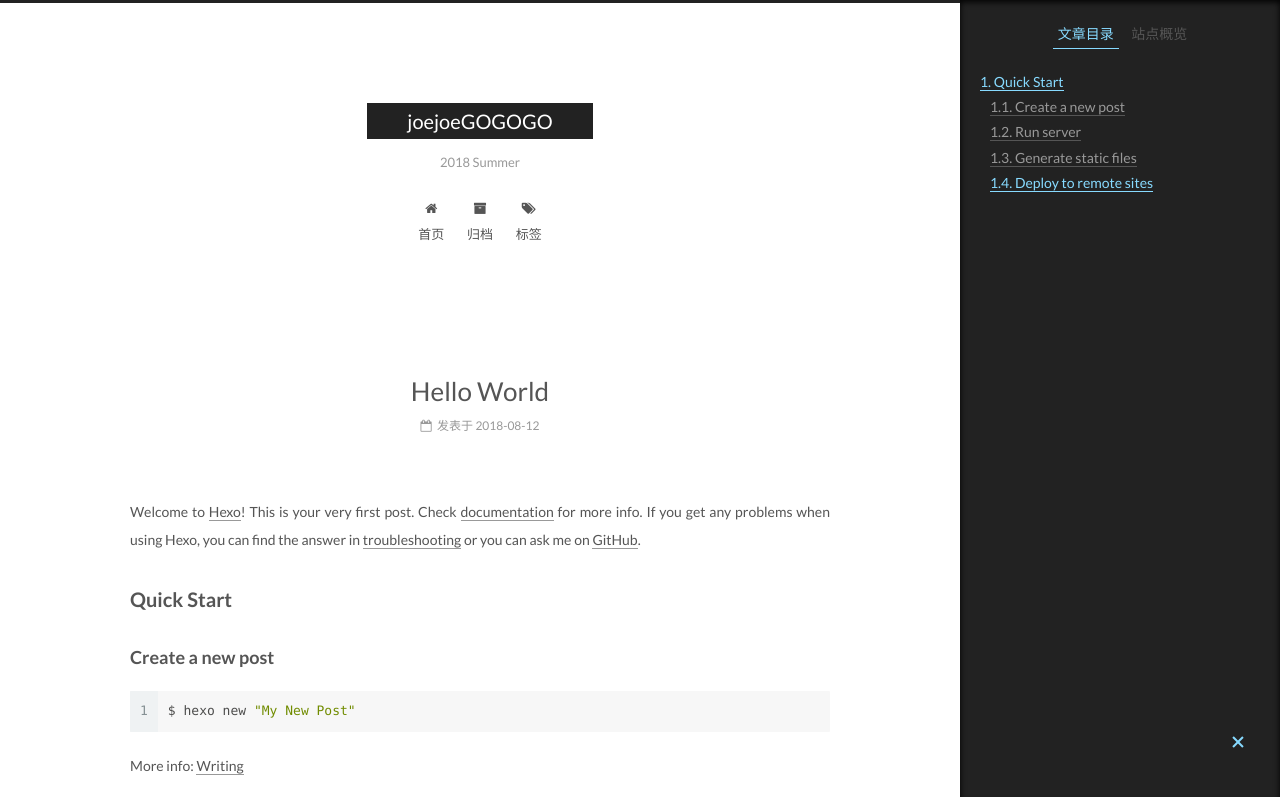
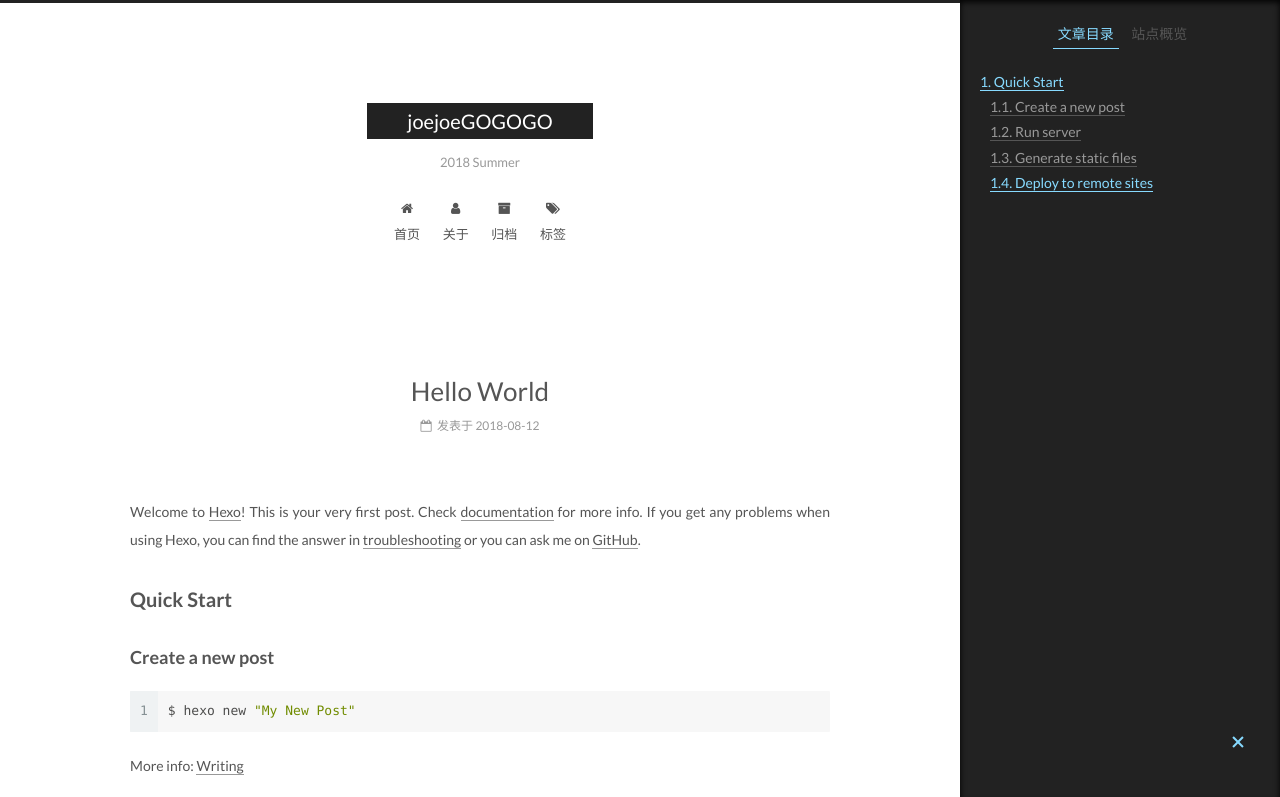
Before and after one commit to joeaaa/joeaaa.github.io, a plain HTML site: page 2018/08/12/hello-world/index.html in a window 1280 px wide. Shown: the top 797 px of the page. Drawn offline with Linux system fonts and the light colour scheme.

Commit message:
Site updated: 2018-08-12 19:23:15

```diff
--- a/2018/08/12/hello-world/index.html
+++ b/2018/08/12/hello-world/index.html
@@ -207,6 +207,16 @@
               <i class="menu-item-icon fa fa-fw fa-home"></i> <br />
 
             首页
+          </a>
+        </li>
+
+
+        <li class="menu-item menu-item-about">
+          <a href="/about/" rel="section">
+
+              <i class="menu-item-icon fa fa-fw fa-user"></i> <br />
+
+            关于
           </a>
         </li>
 
--- a/css/main.css
+++ b/css/main.css
@@ -1807,7 +1807,7 @@ pre .javascript .function {
   width: 4px;
   height: 4px;
   border-radius: 50%;
-  background: #2ad6ff;
+  background: #e9a3ff;
 }
 .links-of-blogroll {
   font-size: 13px;
```
Also changed, not shown: about/index.html (+10 -0 lines), archives/2018/08/index.html (+10 -0 lines), archives/2018/index.html (+10 -0 lines), archives/index.html (+10 -0 lines), index.html (+10 -0 lines).
